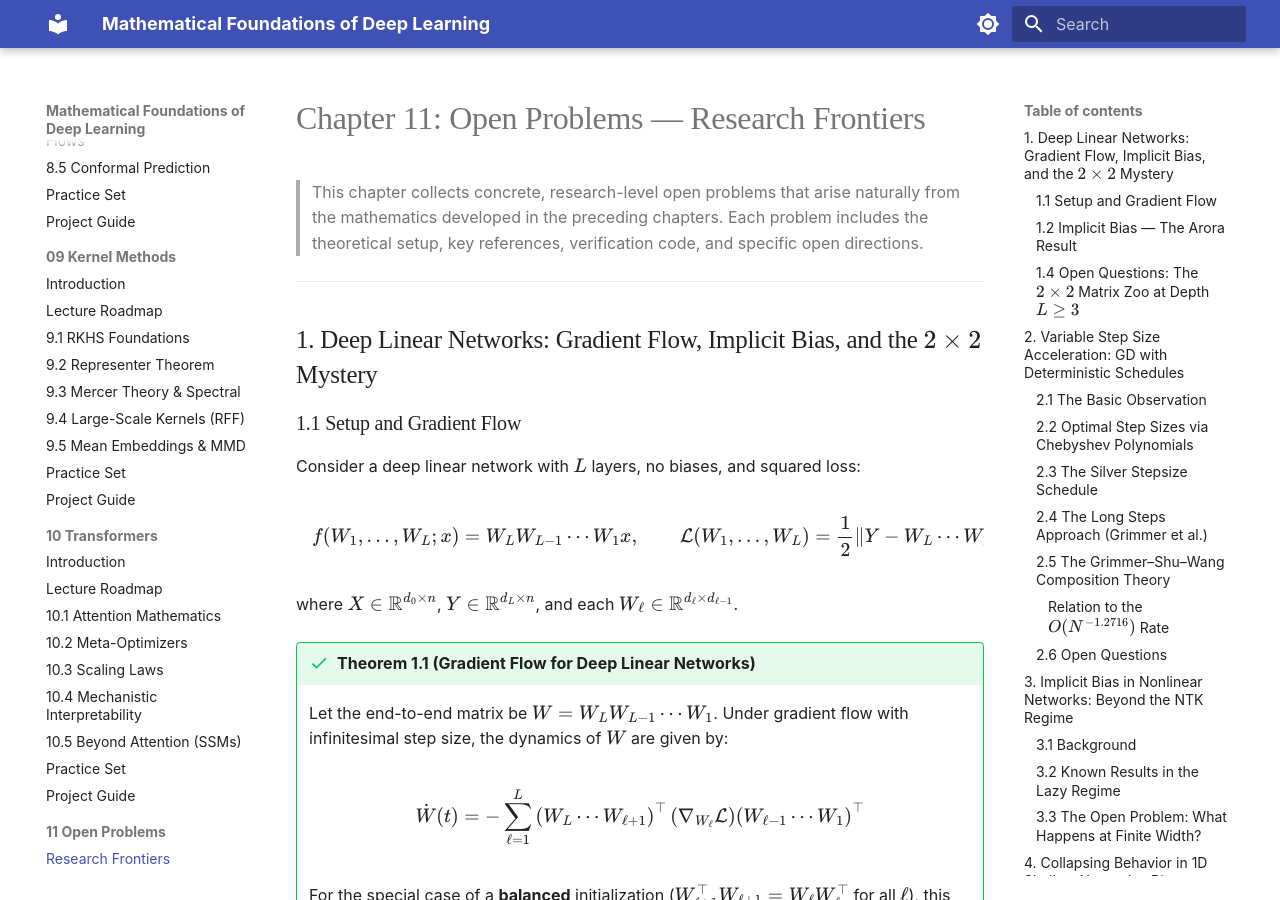
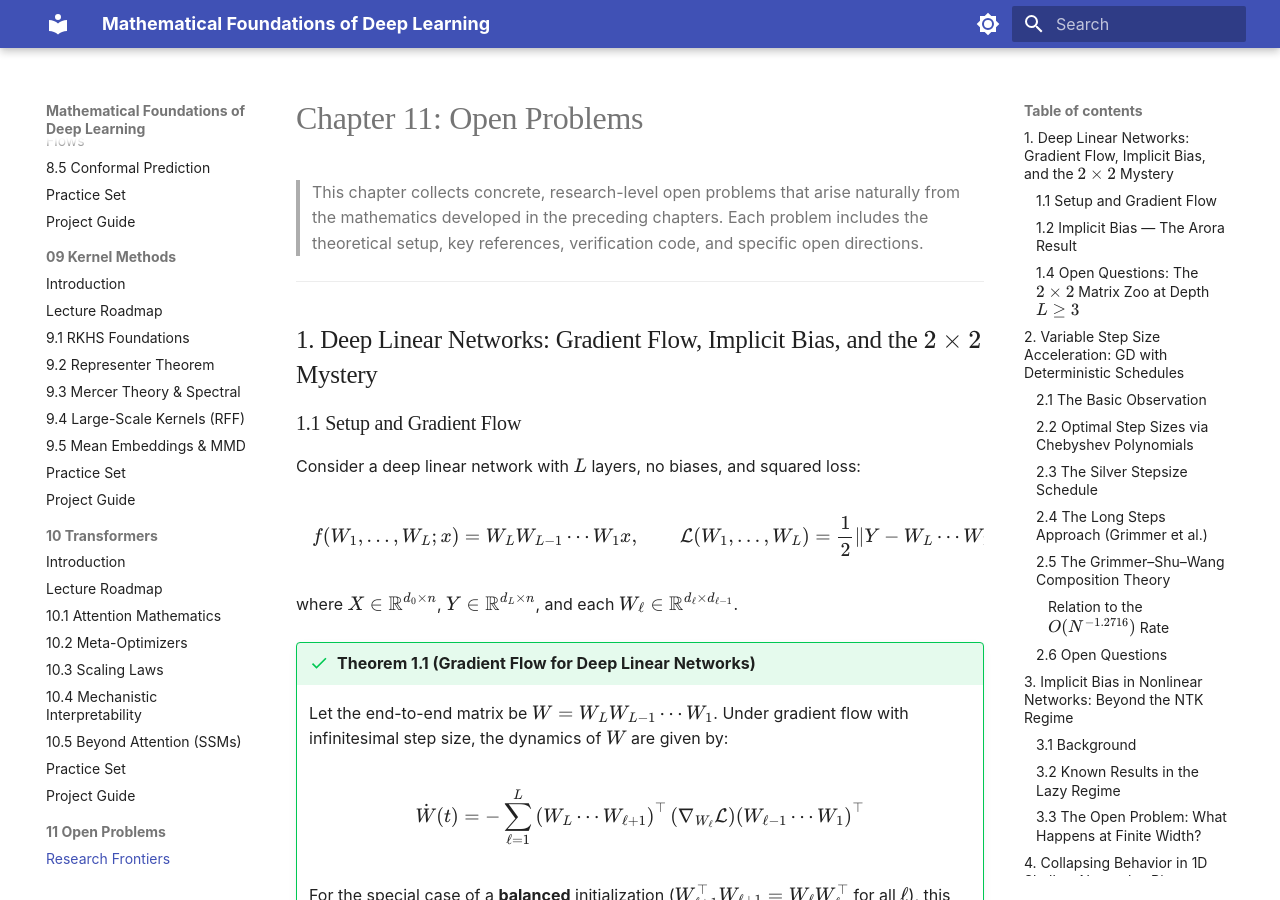
Before and after one commit to lowrank/rtg-mfdl, an MkDocs documentation site: the page built from docs/lectures/11-open-problems/README.md, in a window 1280 px wide and 900 px high. Built offline with MkDocs 1.6.1 and Material for MkDocs 9.7.7, drawn with Linux system fonts in a browser that asks for light colours; some web fonts are replaced.

Commit message:
Remove 'Research Frontiers' from chapter title

```diff
--- a/docs/lectures/11-open-problems/README.md
+++ b/docs/lectures/11-open-problems/README.md
@@ -1,4 +1,4 @@
-# Chapter 11: Open Problems — Research Frontiers
+# Chapter 11: Open Problems
 
 > This chapter collects concrete, research-level open problems that arise naturally from the mathematics developed in the preceding chapters. Each problem includes the theoretical setup, key references, verification code, and specific open directions.
 
```
